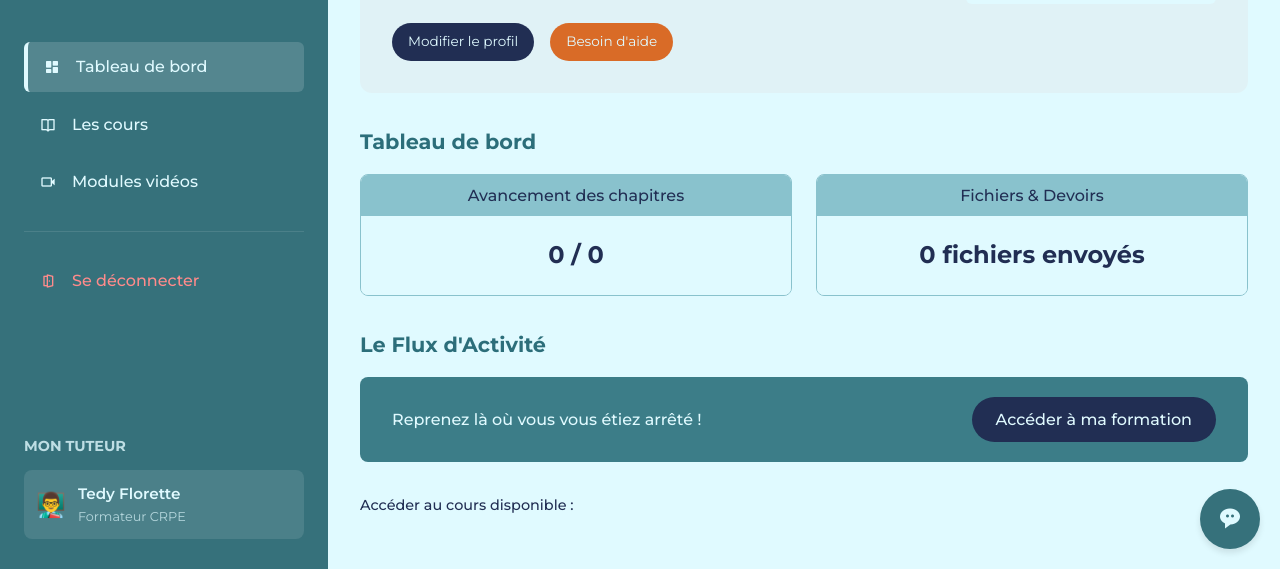
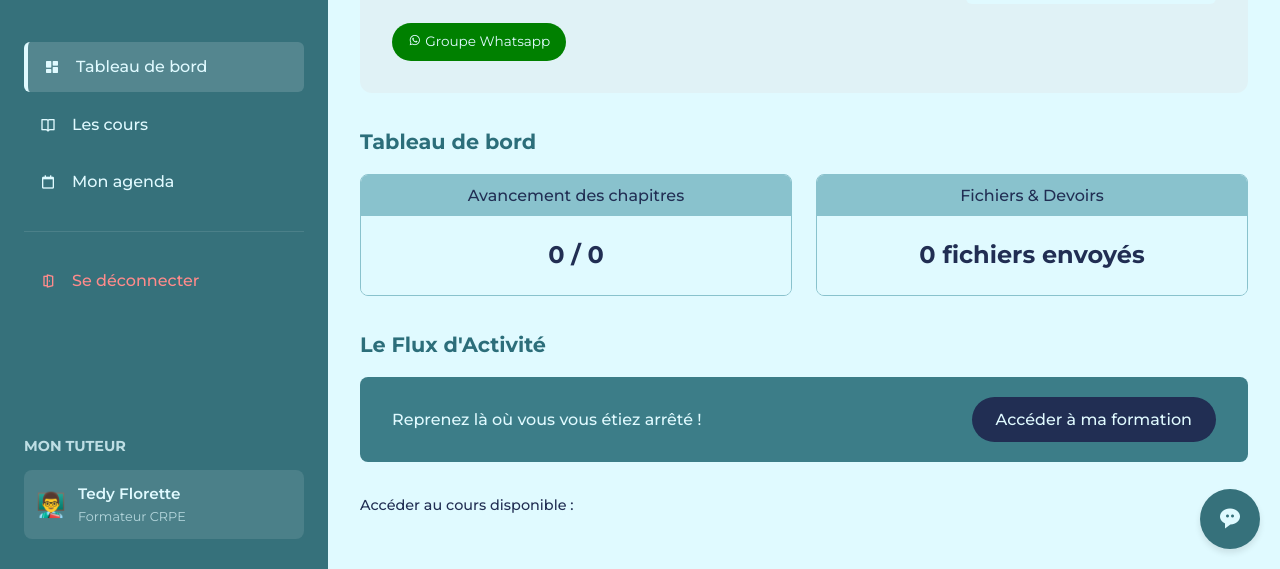
Before and after one commit to LohanVapaille/tedycrpe_CRPE-formation-plateform, a Laravel app: page /formation in a window 1280 px wide. Shown: the part 231-800 px from the top of the page. Run offline with Laravel 12, Linux system fonts and the light colour scheme; the visitor is signed in with stand-in values (Sample User, id 1); data that the repository does not hold is empty; style sheets or scripts are compiled from the project's sources; parts of the project's set-up code (start-up, migrations or seed data) failed here and were passed over.

Commit message:
correcttion & ajustement

```diff
--- a/resources/views/admin/users/form.blade.php
+++ b/resources/views/admin/users/form.blade.php
@@ -41,9 +41,9 @@
                     <select name="access" required>
                         <option value="all" {{ old('access', $user?->access) === 'all' ? 'selected' : '' }}>Tous les cours
                         </option>
-                        <option value="CRPE BAC + 5" {{ old('access', $user?->access) === 'CRPE BAC +5' ? 'selected' : '' }}>
+                        <option value="CRPE BAC + 5" {{ old('access', $user?->access) === 'CRPE BAC + 5' ? 'selected' : '' }}>
                             CRPE BAC +5</option>
-                        <option value="CRPE BAC + 3" {{ old('access', $user?->access) === 'CRPE BAC +3' ? 'selected' : '' }}>
+                        <option value="CRPE BAC + 3" {{ old('access', $user?->access) === 'CRPE BAC + 3' ? 'selected' : '' }}>
                             CRPE BAC +3</option>
                     </select>
                 </div>
--- a/resources/views/crpe.blade.php
+++ b/resources/views/crpe.blade.php
@@ -18,9 +18,7 @@
                 <p>{{ $contents['formation']->firstWhere('key', 'paragraphe_1')?->value }}</p>
                 <p>{{ $contents['formation']->firstWhere('key', 'paragraphe_2')?->value }}</p>
             </div>
-            <a href="" class="crpe-btn btn-darkblue">
-                {{ $contents['formation']->firstWhere('key', 'btn_texte')?->value }}
-            </a>
+
         </div>
     </div>
 
--- a/resources/views/formation/index.blade.php
+++ b/resources/views/formation/index.blade.php
@@ -22,7 +22,7 @@
                 <a href="{{ route('formation.cours', ['id' => $premierCoursId]) }}" class="menu-item"><i
                         class='bx bx-book-open'></i> Les
                     cours</a>
-                <a href="#" class="menu-item"><i class='bx bx-video'></i> Modules vidéos</a>
+                <a href="{{ route('agenda.index') }}" class="menu-item"><i class='bx bx-calendar-alt'></i> Mon agenda</a>
 
                 <hr style="border: 0; border-top: 1px solid rgba(255,255,255,0.1); margin: 1rem 0;">
                 <a href="{{ route('logout') }}" class="menu-item logout-item"
@@ -60,8 +60,9 @@
                     <p class="meta-objective">Objectif : {{ Auth::user()->access }}</p>
 
                     <div class="banner-actions">
-                        <a href="#" class="btn-secondary-light">Modifier le profil</a>
-                        <a href="#" class="btn-orange">Besoin d'aide</a>
+                        <a href="#" style="background-color: green;" class=" btn-secondary-light "><i
+                                class='bx bxl-whatsapp'></i> Groupe Whatsapp</a>
+
                     </div>
                 </div>
                 <div class="banner-right">
```
